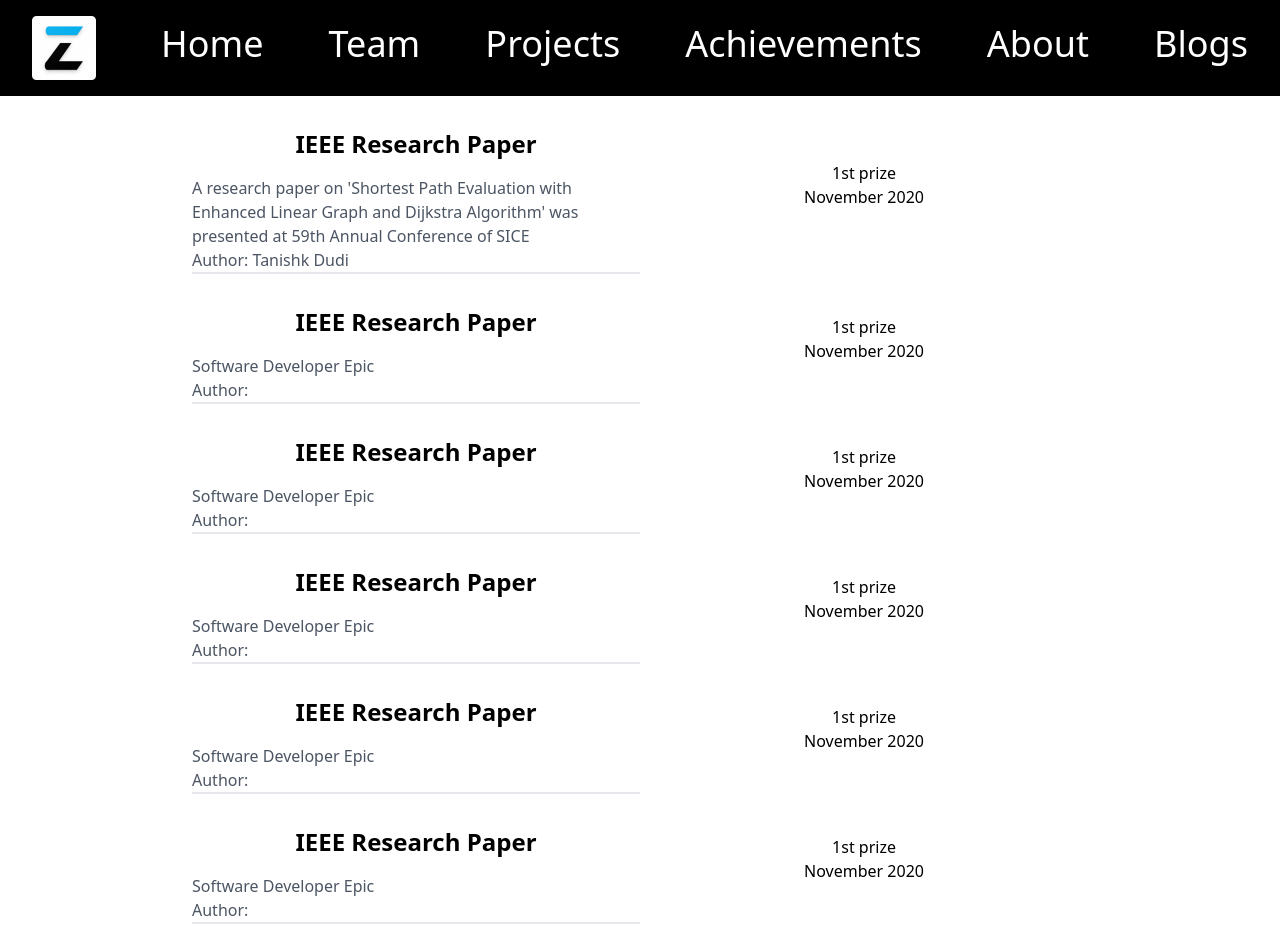
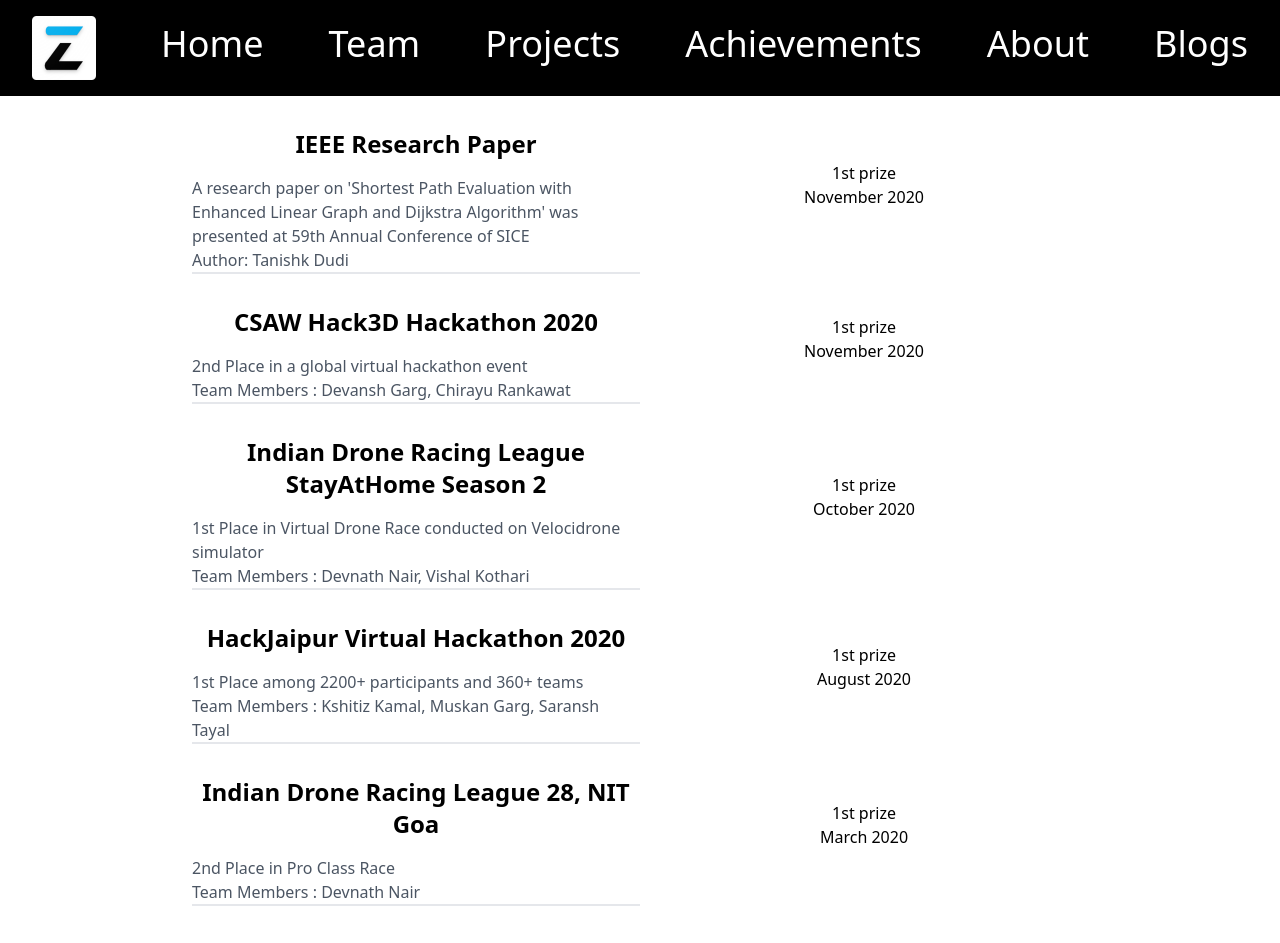
Before and after one commit to zineRobotics/zine-website-2023, a Next.js app: page /achievements in a window 1280 px wide. Shown: the top 943 px of the page. Built offline with nearby package versions, Linux system fonts and the light colour scheme.

Commit message:
added data for the achievements page

```diff
--- a/components/Achievements/achievements.tsx
+++ b/components/Achievements/achievements.tsx
@@ -15,245 +15,245 @@ const achievements: achievement[] = [
     name: "IEEE Research Paper",
     date: "November 2020",
     info: "A research paper on 'Shortest Path Evaluation with Enhanced Linear Graph and Dijkstra Algorithm' was presented at 59th Annual Conference of SICE",
-    author: "Tanishk Dudi",
+    author: "Author: Tanishk Dudi",
     desc: "",
   },
   {
-    name: "IEEE Research Paper",
+    name: "CSAW Hack3D Hackathon 2020",
     date: "November 2020",
-    info: "Software Developer Epic",
-    author: "",
+    info: "2nd Place in a global virtual hackathon event",
+    author: "Team Members : Devansh Garg, Chirayu Rankawat",
     desc: "",
   },
   {
-    name: "IEEE Research Paper",
-    date: "November 2020",
-    info: "Software Developer Epic",
-    author: "",
+    name: "Indian Drone Racing League StayAtHome Season 2",
+    date: "October 2020",
+    info: "1st Place in Virtual Drone Race conducted on Velocidrone simulator",
+    author: "Team Members : Devnath Nair, Vishal Kothari",
     desc: "",
   },
   {
-    name: "IEEE Research Paper",
-    date: "November 2020",
-    info: "Software Developer Epic",
-    author: "",
+    name: "HackJaipur Virtual Hackathon 2020",
+    date: "August 2020",
+    info: "1st Place among 2200+ participants and 360+ teams",
+    author: "Team Members : Kshitiz Kamal, Muskan Garg, Saransh Tayal",
     desc: "",
   },
   {
-    name: "IEEE Research Paper",
-    date: "November 2020",
-    info: "Software Developer Epic",
-    author: "",
+    name: "Indian Drone Racing League 28, NIT Goa",
+    date: "March 2020",
+    info: "2nd Place in Pro Class Race ",
+    author: "Team Members : Devnath Nair",
     desc: "",
   },
   {
-    name: "IEEE Research Paper",
-    date: "November 2020",
-    info: "Software Developer Epic",
-    author: "",
+    name: "India Drone Festival 2.0, ITDA, Dehradun",
+    date: "March 2020",
+    info: "2nd Place in Tie the Knot",
+    author: "Team Members : Vishal Kothari",
     desc: "",
   },
   {
-    name: "IEEE Research Paper",
-    date: "November 2020",
-    info: "Software Developer Epic",
-    author: "",
+    name: "Indian Drone Racing League 27, ITDA, Dehradun",
+    date: "March 2020",
+    info: "1st Place in Pro Class Race",
+    author: "Team Members : Devnath Nair",
     desc: "",
   },
   {
-    name: "IEEE Research Paper",
-    date: "November 2020",
-    info: "Software Developer Epic",
-    author: "",
+    name: "Indian Drone Racing League 26, BITS PIlani Goa",
+    date: "February 2020",
+    info: "2nd Place in Pro Class Race",
+    author: "Team Members : Devnath Nair",
     desc: "",
   },
   {
-    name: "IEEE Research Paper",
-    date: "November 2020",
-    info: "Software Developer Epic",
-    author: "",
+    name: "Kshitij 2020, IIT Kharagpur",
+    date: "January 2020",
+    info: "2nd Place in Tesseract (autonomous event)",
+    author: "Team Members : Devansh Garg, Puneet Singh, Apoorva Raj, Rahul Raj",
     desc: "",
   },
   {
-    name: "IEEE Research Paper",
-    date: "November 2020",
-    info: "Software Developer Epic",
-    author: "",
+    name: "Indian Drone Racing League 24, VJTI, Mumbai",
+    date: "December 2019",
+    info: "1st Place in Pro Class Race",
+    author: "Team Members : Devnath Nair",
     desc: "",
   },
   {
-    name: "IEEE Research Paper",
-    date: "November 2020",
-    info: "Software Developer Epic",
-    author: "",
+    name: "Research Paper",
+    date: "December 2019",
+    info: "A research paper on A novel mobile based hybrid skin tone Classification algorithm for Cancer detection was presented at REDSET 19 Conference held at GD Goenka",
+    author: "Author : Paarth Bir",
     desc: "",
   },
   {
-    name: "IEEE Research Paper",
-    date: "November 2020",
-    info: "Software Developer Epic",
-    author: "",
+    name: "Indian Drone Racing League 23, PDPU, Gandhinagar",
+    date: "November 2019",
+    info: "1st Place in Pro Class Race 3rd Place in Pro Class Race",
+    author: "Team Members : Devnath Nair, Vishal Kothari",
     desc: "",
   },
   {
-    name: "IEEE Research Paper",
-    date: "November 2020",
-    info: "Software Developer Epic",
-    author: "",
+    name: "Sphinx 2019, MNIT Jaipur",
+    date: "November 2019",
+    info: "1st Place in Robotryst 1st Place in Drone Rush 3rd Place in Drone Rush",
+    author: "Team Members : Harsh Chaudhary, Brijraj, Akash Sharma Team Members : Devnath Nair, Nimesh Khandelwal",
     desc: "",
   },
   {
-    name: "IEEE Research Paper",
-    date: "November 2020",
-    info: "Software Developer Epic",
-    author: "",
+    name: "Asia Drone League, Malaysia",
+    date: "October 2019",
+    info: "Qualified into Top 32, 18th Overall amongst the top 70 pilots in Asia",
+    author: "Team Members : Devnath Nair",
     desc: "",
   },
   {
-    name: "IEEE Research Paper",
-    date: "November 2020",
-    info: "Software Developer Epic",
-    author: "",
+    name: "Indian Drone Racing League 22, IIT Gandhinagar",
+    date: "October 2019",
+    info: "1st Place in Pro Class Race",
+    author: "Team Members : Vishal Kothari",
     desc: "",
   },
   {
-    name: "IEEE Research Paper",
-    date: "November 2020",
-    info: "Software Developer Epic",
-    author: "",
+    name: "Indian Drone Racing League 21, VIT Vellore",
+    date: "October 2019",
+    info: "2nd Place in Pro Class Race ",
+    author: "Team Members : Devnath Nair",
     desc: "",
   },
   {
-    name: "IEEE Research Paper",
-    date: "November 2020",
-    info: "Software Developer Epic",
-    author: "",
+    name: "Indian Drone Racing League 20, GEU Dehradun",
+    date: "June 2019",
+    info: "2nd Place in Pro Class Race",
+    author: "Team Members : Devnath Nair",
     desc: "",
   },
   {
-    name: "IEEE Research Paper",
-    date: "November 2020",
-    info: "Software Developer Epic",
-    author: "",
+    name: "Drone Race, Techidate 2019, Manipal University Jaipur",
+    date: "March 2019",
+    info: "1st Place",
+    author: "Team Members : Nimesh Khandelwal",
     desc: "",
   },
   {
-    name: "IEEE Research Paper",
-    date: "November 2020",
-    info: "Software Developer Epic",
-    author: "",
+    name: "Game of Drones, JECRC College, Jaipur",
+    date: "March 2019",
+    info: "1st Place 3rd Place",
+    author: "Team Members : Devnath Nair, Vishal Kothari",
     desc: "",
   },
   {
-    name: "IEEE Research Paper",
-    date: "November 2020",
-    info: "Software Developer Epic",
-    author: "",
+    name: "Drone TechX,JECRC University,Jaipur",
+    date: "March 2019",
+    info: "2nd Place 3rd Place",
+    author: "Team Members : Devnath Nair, Nimesh Khandelwal",
     desc: "",
   },
   {
-    name: "IEEE Research Paper",
-    date: "November 2020",
-    info: "Software Developer Epic",
-    author: "",
+    name: "Indian Drone Racing League 19, IIT Delhi",
+    date: "March 2019",
+    info: "2nd Place in Pro Class Race",
+    author: "Team Members : Devnath Nair",
     desc: "",
   },
   {
-    name: "IEEE Research Paper",
-    date: "November 2020",
-    info: "Software Developer Epic",
-    author: "",
+    name: "Aerial Drones, BML Munjal, Delhi NCR",
+    date: "February 2019",
+    info: "1st Place 2nd Place",
+    author: "Team Members : Devnath Nair, Vishal Kothari",
     desc: "",
   },
   {
-    name: "IEEE Research Paper",
-    date: "November 2020",
-    info: "Software Developer Epic",
-    author: "",
+    name: "Indian Drone Racing League 17, BITS Pilani, Goa Campus",
+    date: "February 2019",
+    info: "3rd Place in Pro Class Race",
+    author: "Team Members : Devnath Nair",
     desc: "",
   },
   {
-    name: "IEEE Research Paper",
-    date: "November 2020",
-    info: "Software Developer Epic",
-    author: "",
+    name: "Kshitij 2019, IIT-Kharagpur",
+    date: "January 2019",
+    info: "1st Place in Zenith (manual event) 2nd Place in Zenith (manual event)",
+    author: "Team Members : Navdeep Singh, Bhanu Mohindra, Saransh Tayal, Kshitiz Kamal Team Members : Nikita Rautela, Pravesh Sandhu, Rajat Agrawal, Brijraj",
     desc: "",
   },
   {
-    name: "IEEE Research Paper",
+    name: "Plinth 2019, LNMIIT, Jaipur",
     date: "November 2020",
-    info: "Software Developer Epic",
-    author: "",
+    info: "1st Place in Drone Obstruction 3rd Place in Drone Obstruction",
+    author: "Team Members : Devnath Nair, Vishal Kothari",
     desc: "",
   },
   {
-    name: "IEEE Research Paper",
-    date: "November 2020",
-    info: "Software Developer Epic",
-    author: "",
+    name: "Indian Drone Racing League 14, Chitkara University, Punjab",
+    date: "October 2018",
+    info: "1st Place in Pro Class Race",
+    author: "Team Members : Devnath Nair",
     desc: "",
   },
   {
-    name: "IEEE Research Paper",
-    date: "November 2020",
-    info: "Software Developer Epic",
-    author: "",
+    name: "Indian Drone Racing League 13, IIT Gandhinagar, Gujarat",
+    date: "October 2018",
+    info: "3rd Place in Pro Class Race 1st Place in Beginner Class Race",
+    author: "Team Members : Devnath Nair",
     desc: "",
   },
   {
-    name: "IEEE Research Paper",
-    date: "November 2020",
-    info: "Software Developer Epic",
-    author: "",
+    name: "Technoxian 2018, Thaygaraj Stadium, Delhi",
+    date: "July 2018",
+    info: "1st Place in World Robotics Championship (Quadcopter)",
+    author: "Team Members : Devnath Nair",
     desc: "",
   },
   {
-    name: "IEEE Research Paper",
-    date: "November 2020",
-    info: "Software Developer Epic",
-    author: "",
+    name: "BMU Munjal University, Delhi NCR",
+    date: "April 2018",
+    info: "1st Place in Aerial Drones",
+    author: "Team Members : Devnath Nair",
     desc: "",
   },
   {
-    name: "IEEE Research Paper",
-    date: "November 2020",
-    info: "Software Developer Epic",
-    author: "",
+    name: "JECRC College, Jaipur",
+    date: "March 2018",
+    info: "1st Place in Drone Racing Championship",
+    author: "Team Members : Devnath Nair",
     desc: "",
   },
   {
-    name: "IEEE Research Paper",
-    date: "November 2020",
-    info: "Software Developer Epic",
-    author: "",
+    name: "JECRC University, Jaipur",
+    date: "March 2018",
+    info: "1st Place in Drone TechX",
+    author: "Team Members : Devnath Nair",
     desc: "",
   },
   {
-    name: "IEEE Research Paper",
-    date: "November 2020",
-    info: "Software Developer Epic",
-    author: "",
+    name: "ICECA Conference, Coimbatore",
+    date: "January 2018",
+    info: "Joint Angle Measurement using MEMS based inertial sensors for a biped robot",
+    author: "Author : Rahul Ravichandran",
     desc: "",
   },
   {
-    name: "IEEE Research Paper",
-    date: "November 2020",
-    info: "Software Developer Epic",
-    author: "",
+    name: "Sphinx 2018, MNIT Jaipur",
+    date: "January 2018",
+    info: "1st Place in Robowar 1st Place in Robostone 2nd Place in Android App Development 2nd Place in Robostone",
+    author: "Team Members : Nimesh Khandelwal, Vikalp Saini Team Members : Nimesh Khandelwal, Vikalp Saini Team Members - Saksham Jain, Gaurav Team Members : Rohan Chauhan, Saksham Jain",
     desc: "",
   },
   {
-    name: "IEEE Research Paper",
-    date: "November 2020",
-    info: "Software Developer Epic",
-    author: "",
+    name: "Plinth 2018, LNMIIT",
+    date: "January 2018",
+    info: "1st Place in Drone Obstruction",
+    author: "Team Members : Devnath Nair",
     desc: "",
   },
   {
-    name: "IEEE Research Paper",
+    name: "Science Conclave 2018, MNIT Jaipur",
     date: "November 2020",
-    info: "Software Developer Epic",
-    author: "",
+    info: "Most Innovative Project (Biped) and Silver for Best College Project (Tricopter)",
+    author: "Team Members : Rahul Ravichandran, Devnath Nair, Nimesh Khandelwal",
     desc: "",
   },
   {
@@ -427,7 +427,7 @@ const Achievements = () => {
               <div key={index} className="bg-white col-span-1">
                 <h1 className="text-2xl text-center font-bold pt-8">{item.name}</h1>
                 <p className="pt-4 text-gray-600">{item.info}</p>
-                <p className="text-gray-600">Author: {item.author}</p>
+                <p className="text-gray-600">{item.author}</p>
                 <hr />
             </div>
             <div className="col-span-1 text-center my-auto">
```
